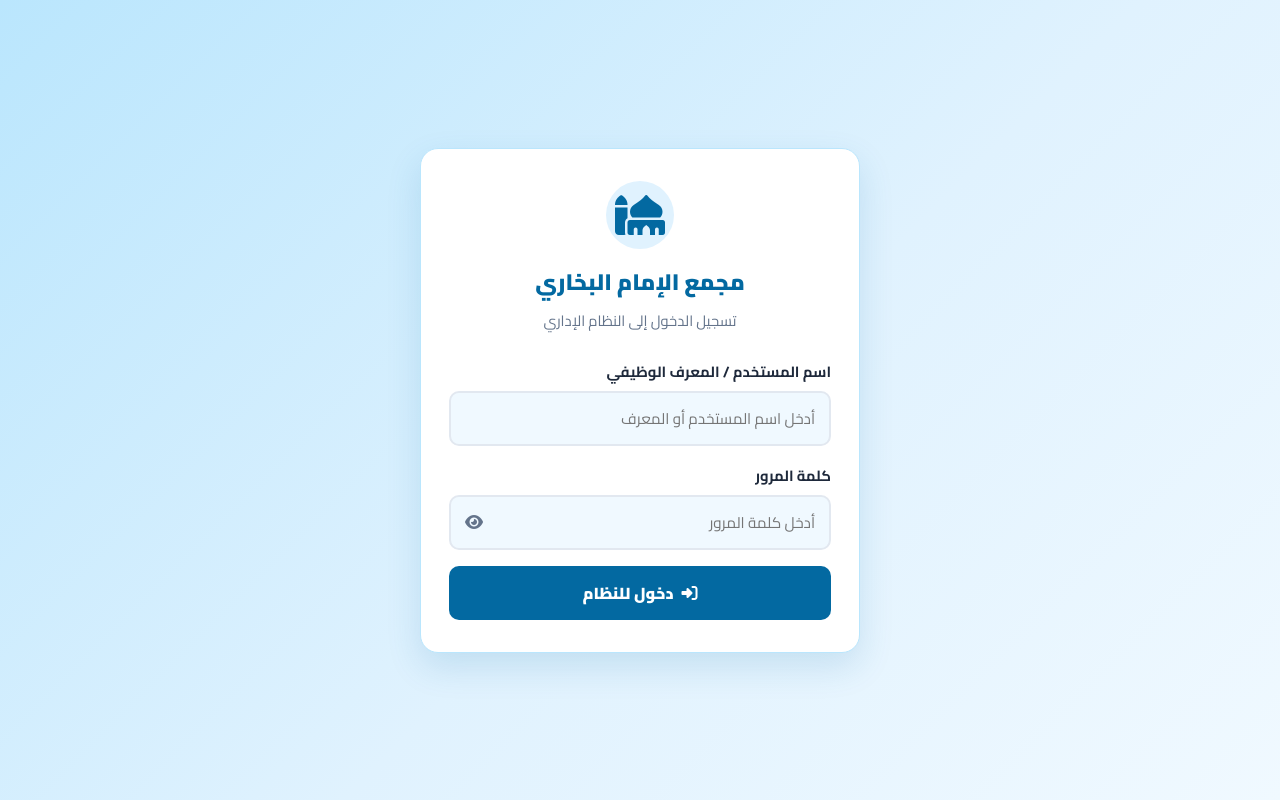
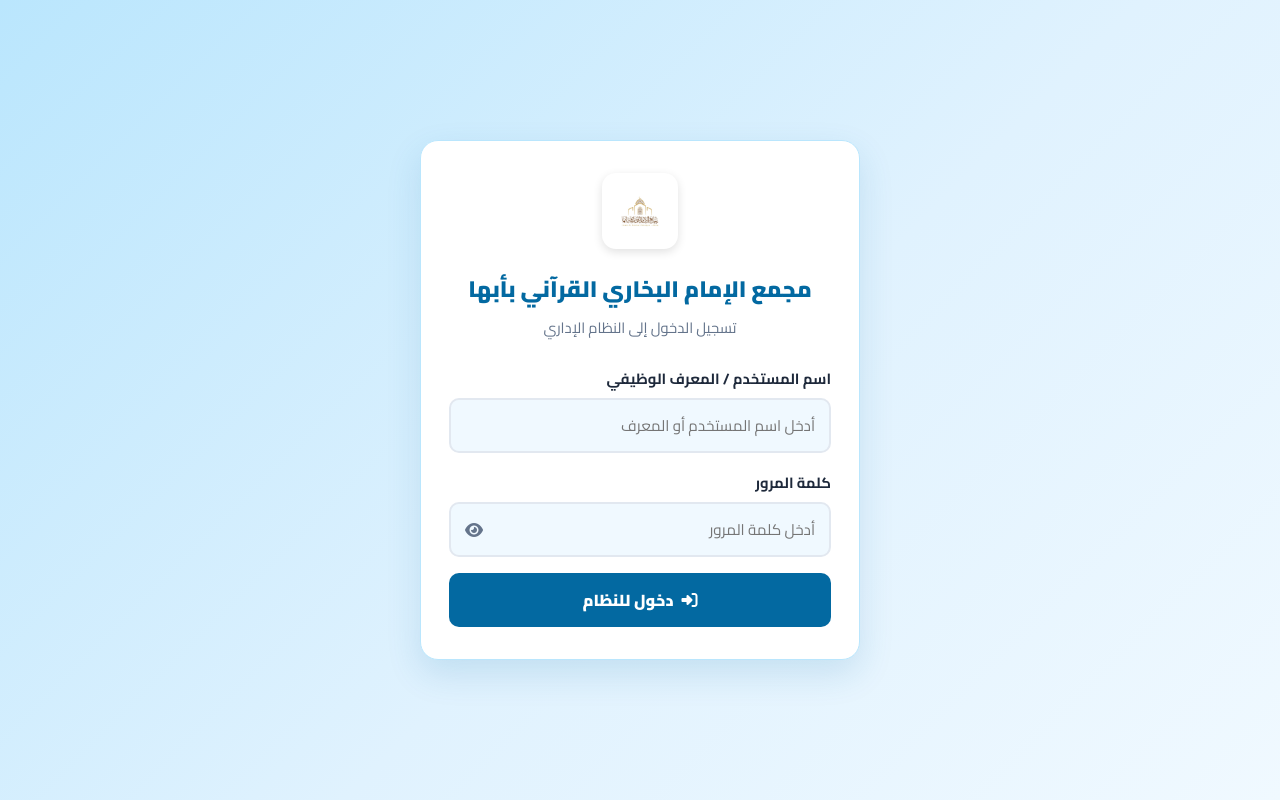
Before and after one commit to mohmed2002mmm-sudo/bukhari-halaqat, a plain HTML site: page index.html in a window 1280 px wide. Drawn offline with nearby package versions, Linux system fonts and the light colour scheme.

Commit message:
Update index.html

```diff
--- a/index.html
+++ b/index.html
@@ -25,7 +25,33 @@
     justify-content: center;
     padding: 20px;
     color: var(--dark);
+    position: relative;
+    z-index: 0;
 }
+
+body::before {
+    content: "";
+    position: fixed;
+    inset: 0;
+    background-image: url('لوقو البخاري.jpeg');
+    background-repeat: no-repeat;
+    background-position: center;
+    background-size: min(460px, 75vw);
+    opacity: 0.08;
+    pointer-events: none;
+    z-index: -1;
+}
+
+.header-logo-img {
+    width: 44px;
+    height: 44px;
+    object-fit: contain;
+    background-color: #ffffff;
+    border-radius: 10px;
+    padding: 3px;
+    box-shadow: 0 2px 6px rgba(0,0,0,0.18);
+}
+
 
         .login-card {
             background: #ffffff;
@@ -50,6 +76,16 @@
             line-height: 68px;
             border-radius: 50%;
             margin-bottom: 12px;
+        }
+        .login-header img {
+    width: 76px;
+    height: 76px;
+    object-fit: contain;
+    background-color: #ffffff;
+    border-radius: 14px;
+    padding: 4px;
+    margin-bottom: 10px;
+    box-shadow: 0 3px 10px rgba(0, 0, 0, 0.12);
 }
         .login-header h1 {
             font-size: 1.4rem;
@@ -163,8 +199,8 @@
 
     <div class="login-card">
         <div class="login-header">
-            <i class="fa-solid fa-mosque"></i>
-            <h1>مجمع الإمام البخاري</h1>
+            <img src="لوقو البخاري.jpeg" alt="شعار مجمع الإمام البخاري القرآني بأبها">
+            <h1>مجمع الإمام البخاري القرآني بأبها</h1>
             <p>تسجيل الدخول إلى النظام الإداري</p>
         </div>
 
```
Lines whose indentation alone changed are shown as unchanged.
